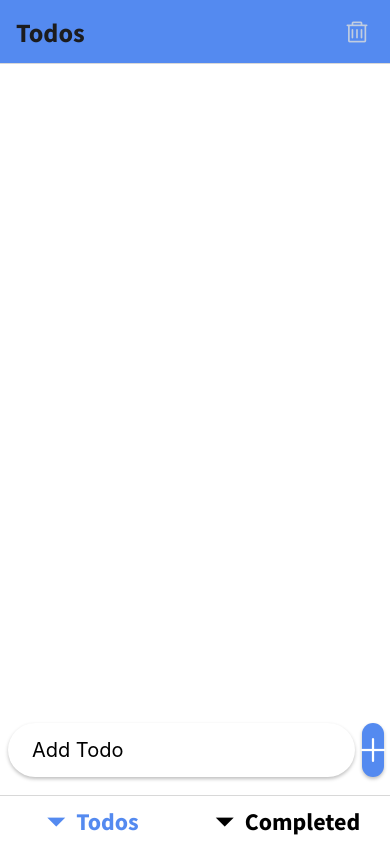
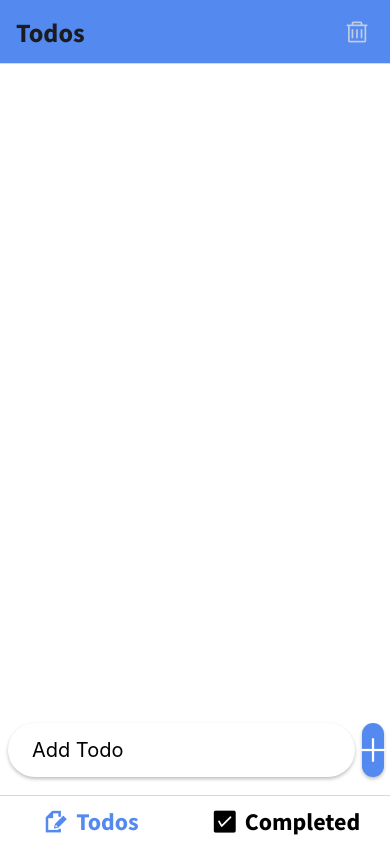
Before and after one commit to chandninigam/todo-list-app, a React Native app: screen / in a window 390 px wide. Built offline with nearby package versions, Linux system fonts and the light colour scheme.

Commit message:
Updated Bottom Tab (added Icon with text)

```diff
--- a/App.js
+++ b/App.js
@@ -2,7 +2,7 @@ import React, { useContext, useEffect } from "react";
 import { Dimensions, StatusBar, TouchableOpacity } from "react-native";
 import { createBottomTabNavigator } from "@react-navigation/bottom-tabs";
 import { NavigationContainer } from "@react-navigation/native";
-import { AntDesign as Icon } from "@expo/vector-icons";
+import { AntDesign as Icon, Foundation as Icon1 } from "@expo/vector-icons";
 import { useFonts } from "expo-font";
 import { TodoScreen } from "./src/containers/TodoScreen";
 import { CompletedTodoScreen } from "./src/containers/CompletedTodoScreen";
@@ -69,6 +69,13 @@ function AppNavigator() {
                 />
               </TouchableOpacity>
             ),
+            tabBarIcon: ({ size, focused }) => (
+              <Icon1
+                name="page-edit"
+                color={focused ? "#548af0" : "black"}
+                size={size}
+              />
+            ),
           }}
         />
         <BottomTab.Screen
@@ -82,6 +89,13 @@ function AppNavigator() {
               fontWeight: "700",
               fontFamily: "SourceSansBold",
             },
+            tabBarIcon: ({ size, focused }) => (
+              <Icon
+                name="checksquare"
+                color={focused ? "#548af0" : "black"}
+                size={size}
+              />
+            ),
           }}
         />
       </BottomTab.Navigator>
```
